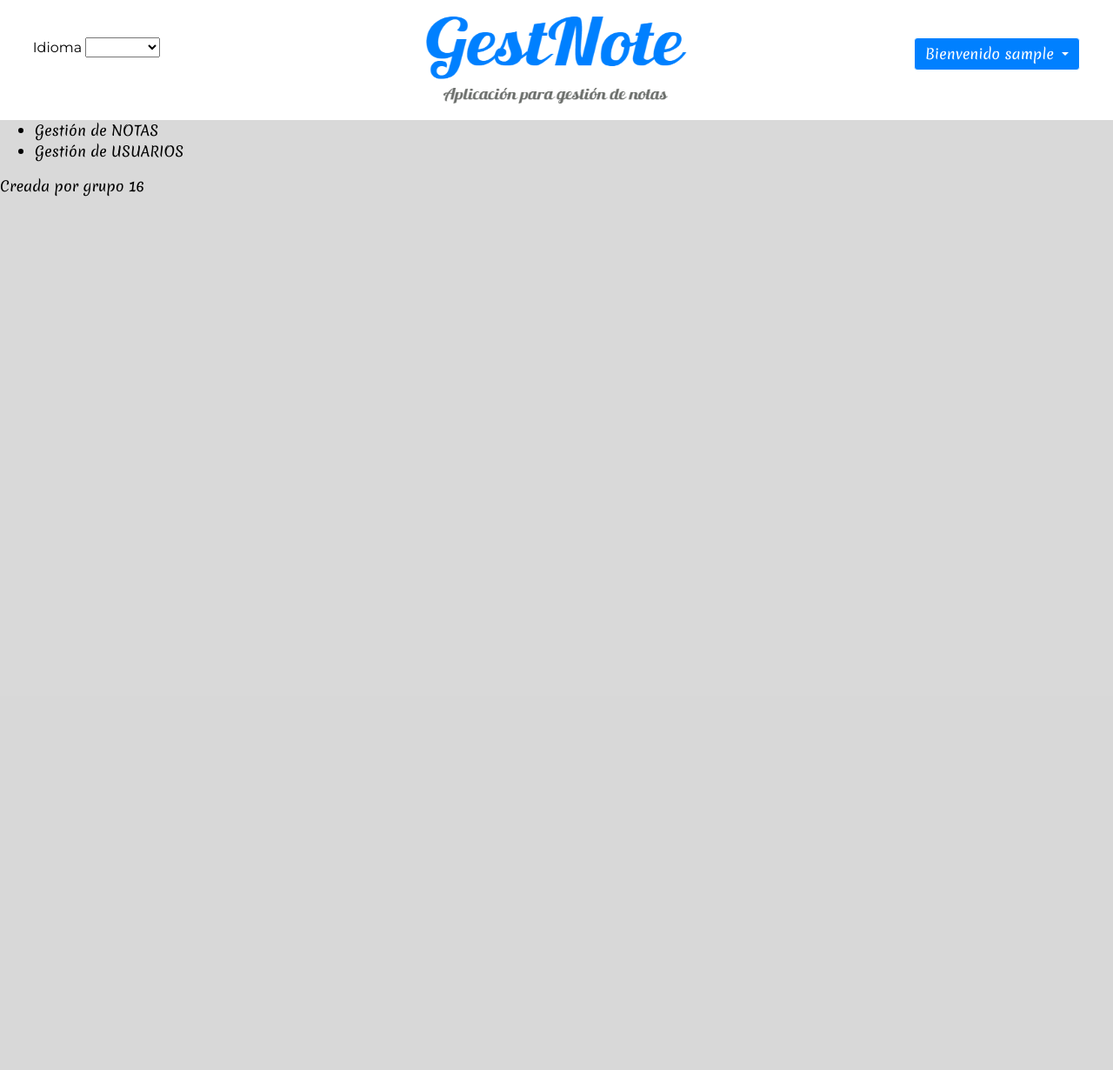
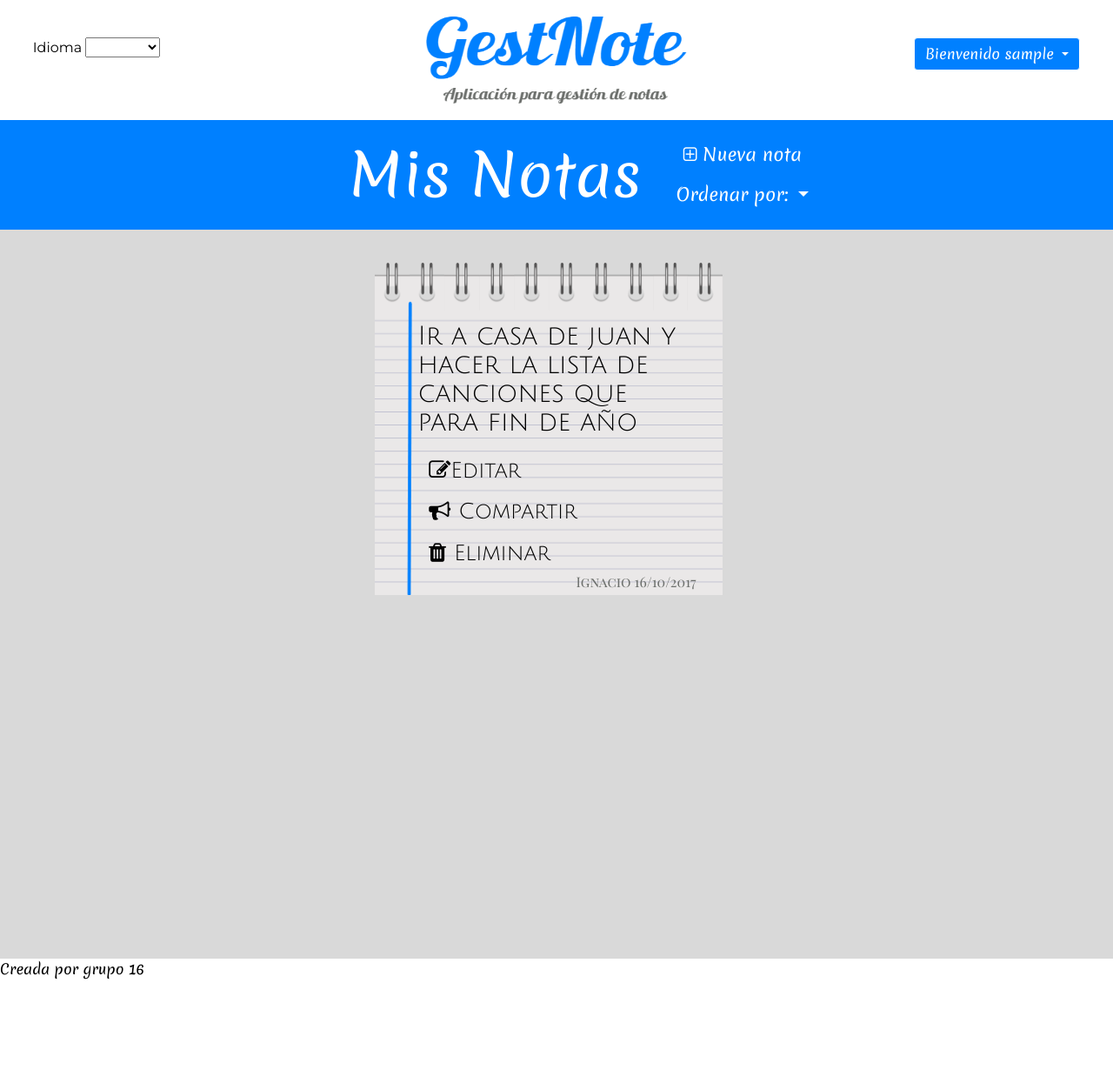
Before and after one commit to iaquintas/gestnote, a PHP site: page /Controller/Index_Controller.php in a window 1280 px wide. Shown: the whole page at 87% size. Before the commit the page ends 226 px from the top, so only its background shows below. Run offline with PHP 8.4, Linux system fonts and the light colour scheme; the visitor is signed in with stand-in values (Sample User, id 1); some libraries are stand-ins or nearby versions; some web fonts are replaced.

Commit message:
cambios index

```diff
--- a/Controller/Login_Controller.php
+++ b/Controller/Login_Controller.php
@@ -56,6 +56,8 @@
     		new MESSAGE($respuesta, '../Controller/Login_Controller.php');
     	}
 
+
+
     }
 
     ?>
--- a/Locates/Strings_ENGLISH.php
+++ b/Locates/Strings_ENGLISH.php
@@ -49,7 +49,9 @@
 '¡Bienvenido a Gestnote!' => '¡Welcome to GestNote!',
 'REGISTRO'=>'REGISTER',
 '¿Todavía no estás registrado?'=>'Not registered yet?',
-'LOGIN'=>'LOGIN'
+'LOGIN'=>'LOGIN',
+'Bienvenido' => 'Welcome',
+'Salir' => 'Exit'
  )
 ;
   ?>
--- a/Locates/Strings_SPANISH.php
+++ b/Locates/Strings_SPANISH.php
@@ -49,7 +49,9 @@
 '¡Bienvenido a Gestnote!' =>'¡Bienvenido a GestNote!',
 'REGISTRO'=>'REGISTRO',
 '¿Todavía no estás registrado?'=>'¿Todavía no estás registrado?',
-'LOGIN'=>'LOGIN'
+'LOGIN'=>'LOGIN',
+'Bienvenido' => 'Bienvenido',
+'Salir' => 'Salir'
  )
   ;
   ?>
--- a/Model/USUARIOS_Model.php
+++ b/Model/USUARIOS_Model.php
@@ -10,7 +10,6 @@ class USUARIOS_Model{
 public function __construct(   $login,   $password, $email){
 $this->login = $login;
 $this->password = $password;
-$this->email = $email;
 include_once 'Access_DB.php';
     $this->mysqli = ConnectDB();
 }
@@ -22,7 +21,7 @@ public function ADD(){
          $sql = "SELECT * FROM USUARIOS WHERE login = '$this->login'";
         $resultado = $this->mysqli->query($sql);
         if($resultado->num_rows == 0){
-            $sql= "INSERT INTO USUARIOS(login,password,email) VALUES ('$this->login','$this->password','$this->email')";
+            $sql= "INSERT INTO USUARIOS(login,password) VALUES ('$this->login','$this->password')";
             if(!$this->mysqli->query($sql)){
 		             return 'Error en la inserción';
             }else{
--- a/View/Header.php
+++ b/View/Header.php
@@ -32,6 +32,7 @@
   <link href="https://fonts.googleapis.com/css?family=Amatic+SC|Merienda|Roboto|Walter+Turncoat" rel="stylesheet">
   <link href="https://fonts.googleapis.com/css?family=Philosopher|Varela+Round|Tangerine" rel="stylesheet">
   <link href="https://fonts.googleapis.com/css?family=Playfair+Display+SC" rel="stylesheet">
+	<link href="https://fonts.googleapis.com/css?family=Julius+Sans+One" rel="stylesheet">
 
 
 
@@ -63,11 +64,11 @@
 
 			<div id="idioma" class="dropdown show">
         <a class="btn btn-secondary dropdown-toggle" href="#" role="button" id="dropdownMenuLink" data-toggle="dropdown" aria-haspopup="true" aria-expanded="false">
-    Bienvenido <?php echo $_SESSION['login']; ?>
+   <?php echo $strings['Bienvenido']; echo(" "); echo $_SESSION['login']; ?>
   </a>
 
         <div class="dropdown-menu" aria-labelledby="dropdownMenuLink">
-					<a class="dropdown-item" href="../Functions/Desconectar.php"><i class="fa fa-sign-out" aria-hidden="true"></i>Salir</a>
+					<a class="dropdown-item" href="../Functions/Desconectar.php"><i class="fa fa-sign-out" aria-hidden="true"></i><?php echo $strings['Salir']; ?></a>
         </div>
       </div>
 
@@ -106,11 +107,7 @@
 
 
 <div id = 'main'>
-<?php
-	//session_start();
-	if (IsAuthenticated()){
-		include '../View/menuLateral.php';
-	}
-?>
+
+
 
 <article>
--- a/View/Index_View.php
+++ b/View/Index_View.php
@@ -10,9 +10,68 @@
 
     		include '../Locates/Strings_SPANISH.php';
     		include 'Header.php';
-    		include 'Footer.php';
+
+        ?>
+        <body>
+        <nav class="navbar navbar-expand-lg ">
+        <a class="navbar-brand" href="#">Mis Notas</a>
+
+        <div class="navbar navbar-expand-lg" id="navbarNavDropdown">
+          <ul class="navbar-nav" id="menus">
+            <li class="nav-item active">
+              <a class="nav-link" href="#"><i class="fa fa-plus-square-o" aria-hidden="true"></i> Nueva nota </a>
+            </li>
+
+            <li class="nav-item dropdown">
+              <a class="nav-link dropdown-toggle" href="#" id="navbarDropdownMenuLink" data-toggle="dropdown" aria-haspopup="true" aria-expanded="false">Ordenar por: </a>
+              <div class="dropdown-menu" aria-labelledby="navbarDropdownMenuLink">
+                <a class="dropdown-item" href="#">Creada por</a>
+                <a class="dropdown-item" href="#">Fecha</a>
+                <a class="dropdown-item" href="#">Número de nota</a>
+              </div>
+        </div>
+        </li>
+        </ul>
+
+
+
+
+  </div>
+  </nav>
+
+  <div class="imagenes">
+
+    <div class="image">
+      <img id="posit" src="../View/img/nota2.png">
+      <h2>Ir a casa de juan y hacer la lista de canciones que para fin de año
+
+      <div id="botones">
+
+      <button type="button" class="btn btn-default btn-sm"><i class="fa fa-pencil-square-o" aria-hidden="true"></i>Editar</button>
+      <button type="button" class="btn btn-default btn-sm"><i class="fa fa-bullhorn" aria-hidden="true"></i> Compartir</button>
+      <button type="button" class="btn btn-default btn-sm"><i class="fa fa-trash" aria-hidden="true"></i> Eliminar</button>
+      <div id="pienota">
+       Ignacio 16/10/2017
+      </div>
+      </h2>
+      </div>
+
+    </div>
+
+
+
+
+
+
+
+
+  </body>
+
+
+
+      <?php
+      include 'Footer.php';
     	}
 
     }
-
     ?>
--- a/View/Register_View.php
+++ b/View/Register_View.php
@@ -39,10 +39,12 @@
 
 
                   <button type="submit" name='action' value='Register' class="btn btn-primary">Register</button>
+                  <button type="submit" name='action' value='Volver' class="btn btn-primary">Volver</button>
                 </form>
 
 
         			<a href='../Controller/USUARIOS_Controller.php'>Volver </a>
+
 
         		<?php
         			include '../View/Footer.php';
--- a/View/css/style.css
+++ b/View/css/style.css
@@ -89,12 +89,14 @@ img {
 }
 
 h2 {
+  line-height: initial;
+  font-family: 'Julius Sans One', sans-serif;
   position: absolute;
   text-align: left;
   top: -57px;
   left: 50px;
   right: 30px;
-  font-size: 30px;
+  font-size: 20px;
 
 }
 
@@ -218,6 +220,13 @@ button.btn.btn-primary{
   text-align: center;
 }
 
+footer {
+ display: block;
+ min-height: 16%;
+ background-color: #ffffff;
+}
+
+
 
 
 
@@ -256,8 +265,10 @@ button.btn.btn-primary{
 
 
   h2{
+    line-height: initial;
+    font-family: 'Julius Sans One', sans-serif;
     top:-51px;
-    font-size: 40px;
+    font-size: 30px;
   }
   #pienota{
     margin-top: 1.3cm;
@@ -321,7 +332,7 @@ form#register{
  footer {
 	display: block;
 	min-height: 16%;
-
+  background-color: #ffffff;
 }
 
 div#bienvenido{
@@ -354,8 +365,9 @@ div#bienvenido{
     margin-left: 2cm;
   }
   h2{
+    line-height: initial;
     top:-51px;
-    font-size: 40px;
+    font-size: 30px;
   }
   #pienota{
     margin-top: 1.3cm;
@@ -399,8 +411,9 @@ div#bienvenido{
     margin-left: 2cm;
   }
   h2{
-    top:-51px;
-    font-size: 40px;
+    line-height: initial;
+    top:-91px;
+    font-size: 30px;
   }
   #pienota{
     margin-top: 1.2cm;
--- a/index.php
+++ b/index.php
@@ -8,6 +8,8 @@
     }
     else{
     	header('Location:./Controller/Index_Controller.php');
+
     }
 
+
     ?>
```
Also changed, not shown: View/img/nota2.png (added).
